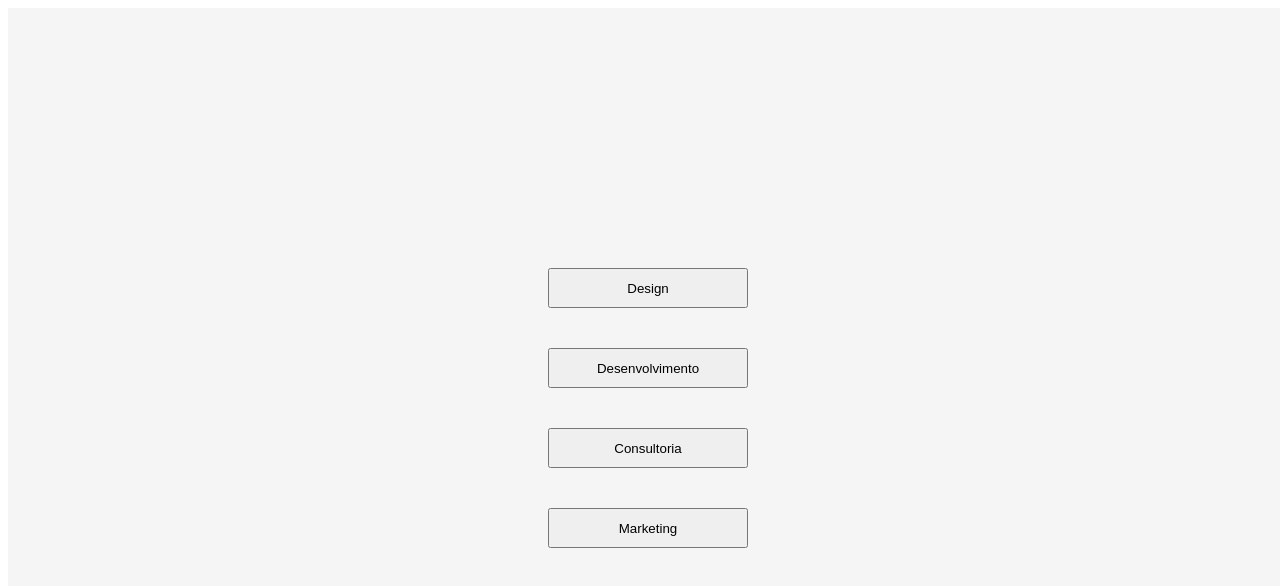
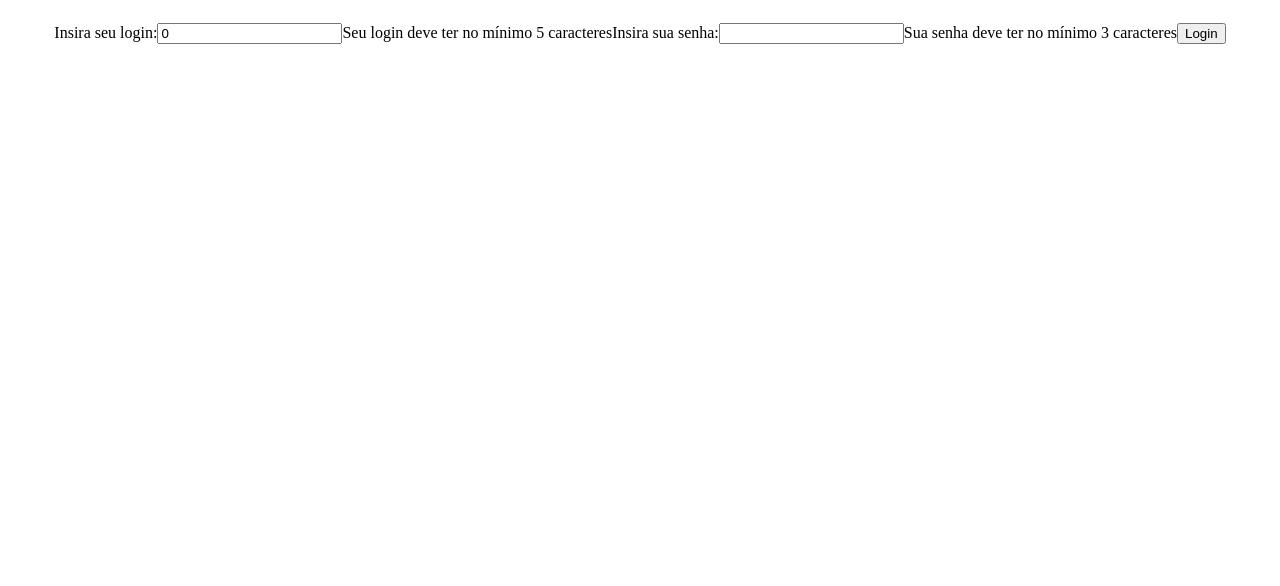
Before and after one commit to v1lton/plataforma_freelancer, an Angular app in the folder plataforma_freelancer/: page / in a window 1280 px wide. Shown: the top 586 px of the page. Built offline with nearby package versions, Linux system fonts and the light colour scheme.

Commit message:
adiciona login a navegação

```diff
--- a/plataforma_freelancer/package.json
+++ b/plataforma_freelancer/package.json
@@ -19,6 +19,7 @@
     "@angular/platform-browser-dynamic": "~13.3.0",
     "@angular/router": "~13.3.0",
     "rxjs": "~7.5.0",
+    "source-map-resolve": "^0.6.0",
     "tslib": "^2.3.0",
     "zone.js": "~0.11.4"
   },
--- a/plataforma_freelancer/src/app/app-routing.module.ts
+++ b/plataforma_freelancer/src/app/app-routing.module.ts
@@ -3,10 +3,12 @@ import { RouterModule, Routes } from '@angular/router';
 import { CreateServiceScreenComponent } from './create-service-screen/create-service-screen.component';
 import { FeedbackScreenComponent } from './feedback-screen/feedback-screen.component';
 import { FreelancersScreenComponent } from './freelancers-screen/freelancers-screen.component';
+import { LoginScreenComponent } from './login-screen/login-screen.component';
 import { ServicesScreenComponent } from './services-screen/services-screen.component';
 
 const routes: Routes = [
-  { path: '', component: ServicesScreenComponent },
+  { path: '', component: LoginScreenComponent },
+  { path: 'services', component: ServicesScreenComponent },
   { path: 'freelancers/:service', component: FreelancersScreenComponent },
   { path: 'feedback', component: FeedbackScreenComponent },
   { path: 'create', component: CreateServiceScreenComponent },
--- a/plataforma_freelancer/src/app/login-screen/login-screen.component.html
+++ b/plataforma_freelancer/src/app/login-screen/login-screen.component.html
@@ -1,25 +1,49 @@
 <section class="login-screen">
-    <div class="content">
+    <div class="contentLogin">
 
         <p>Insira seu login:</p>
-        <input [(ngModel)]= "nome" >
+        <input [(ngModel)]= "usuario.cpf" >
         <p>Seu login deve ter no mínimo 5 caracteres</p>
 
         <p>Insira sua senha:</p>
-        <input [(ngModel)]= "senha" >
+        <input [(ngModel)]= "usuario.senha" >
         <p>Sua senha deve ter no mínimo 3 caracteres</p>
 
 
         <button (click)="logar()"> Login </button>
 
     </div>
+
+<!--
+    <div class="contentCadastro">
+
+        <p>Insira seu nome:</p>
+        <input [(ngModel)]= "usuario.nome" >
+
+        <p>Insira seu CPF:</p>
+        <input [(ngModel)]= "usuario.cpf" >
+        <p>Seu CPF será o seu login</p>
+
+        <p>Insira seu email:</p>
+        <input [(ngModel)]= "usuario.email" >
+
+        <p>Insira sua senha:</p>
+        <input [(ngModel)]= "usuario.senha" >
+
+
+
+        <button (click)="Cadastrar()"> Cadastrar </button>
+
+    </div>
+    -->
 </section>
 
 
 <!--
     <p> Usuários salvos: </p>
-<ul *ngFor="let nome of usuarios">
+<ul *ngFor="let usuario of usuarios">
     <li> <p> {{ usuarios }} </p></li>
+    <li> <p> {{ usuario.senha }} </p></li>
 </ul>
 
- -->
+-->
--- a/plataforma_freelancer/src/app/login-screen/login-screen.component.ts
+++ b/plataforma_freelancer/src/app/login-screen/login-screen.component.ts
@@ -1,4 +1,6 @@
+import { nullSafeIsEquivalent } from '@angular/compiler/src/output/output_ast';
 import { Component, OnInit } from '@angular/core';
+import { Router } from '@angular/router';
 
 @Component({
   selector: 'app-login-screen',
@@ -8,28 +10,47 @@ import { Component, OnInit } from '@angular/core';
 
 export class LoginScreenComponent implements OnInit {
 
-  nome: string;
-  senha: string;
-  usuarios: string[];
 
-  constructor() {
-    this.nome = "";
-    this.senha = "";
+  usuarios: Usuario[];
+  usuario: Usuario = new Usuario(123456, "TESTE");
+
+  constructor(private router: Router) {
+    this.usuario.nome = "Isabel";
+    this.usuario.cpf = 0;
+    this.usuario.email = "isabel@gmail";
+    this.usuario.senha = "aaabbb123";
     this.usuarios = [];
   }
 
   ngOnInit(): void {
-    this.nome = "";
-    this.senha = "";
+    this.usuario.nome = " ";
+    this.usuario.cpf = 0;
+    this.usuario.email = " ";
+    this.usuario.senha = " ";
   }
 
 
   logar(){
-    if(this.nome.length >= 5 && this.senha.length >= 3){
-      this.usuarios.push(this.nome + " " + this.senha);
-      this.nome = ""
-      this.senha = ""
-    }
+    this.router.navigateByUrl('services');
+  }
+
+ /* Cadastrar(){
+      this.usuarios.push(this.usuario)
+  }*/
+
+}
+
+class Usuario {
+  nome: string;
+  cpf: number;
+  email: string;
+  senha: string;
+
+  constructor(login: number, senha: string) {
+    this.nome = " ";
+    this.cpf = login;
+    this.email = " ";
+    this.senha = senha;
   }
 
 
```
Also changed, not shown: 1 other file (tests, documents, lock files or other folders).
